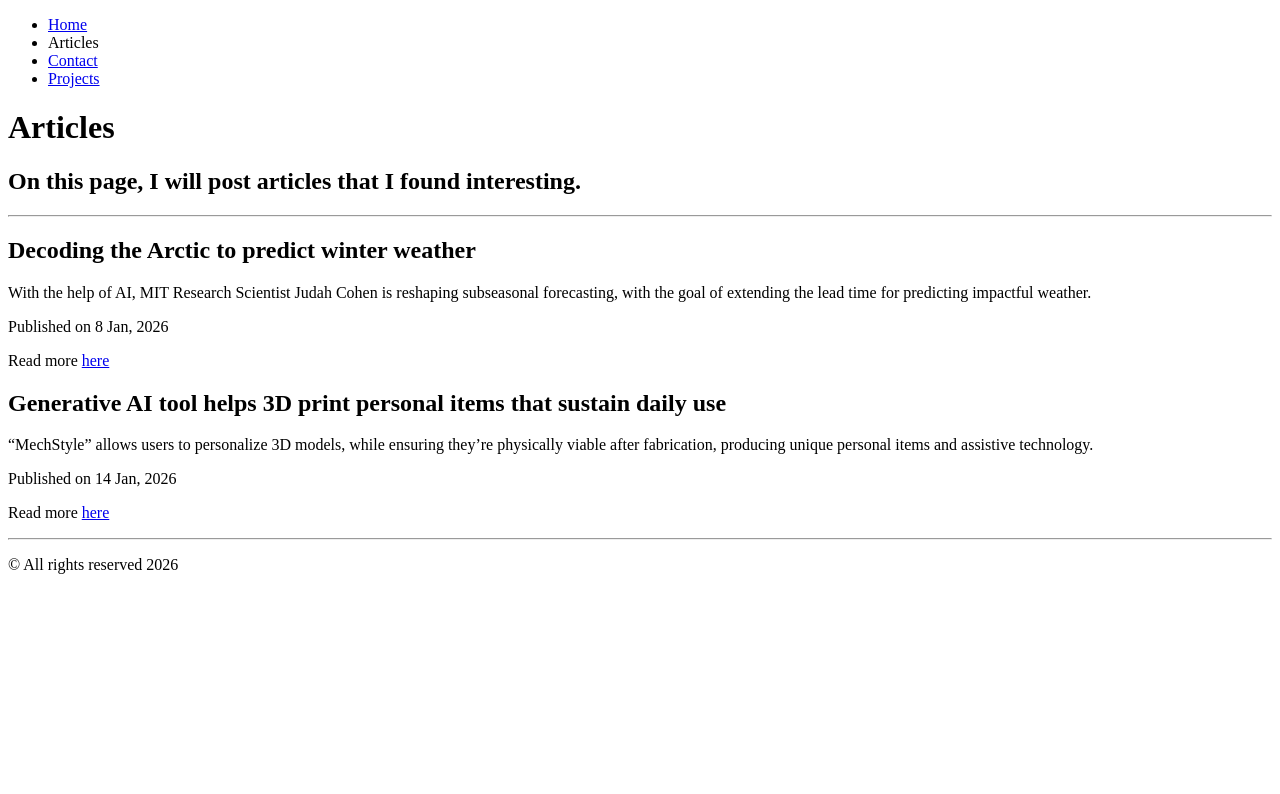
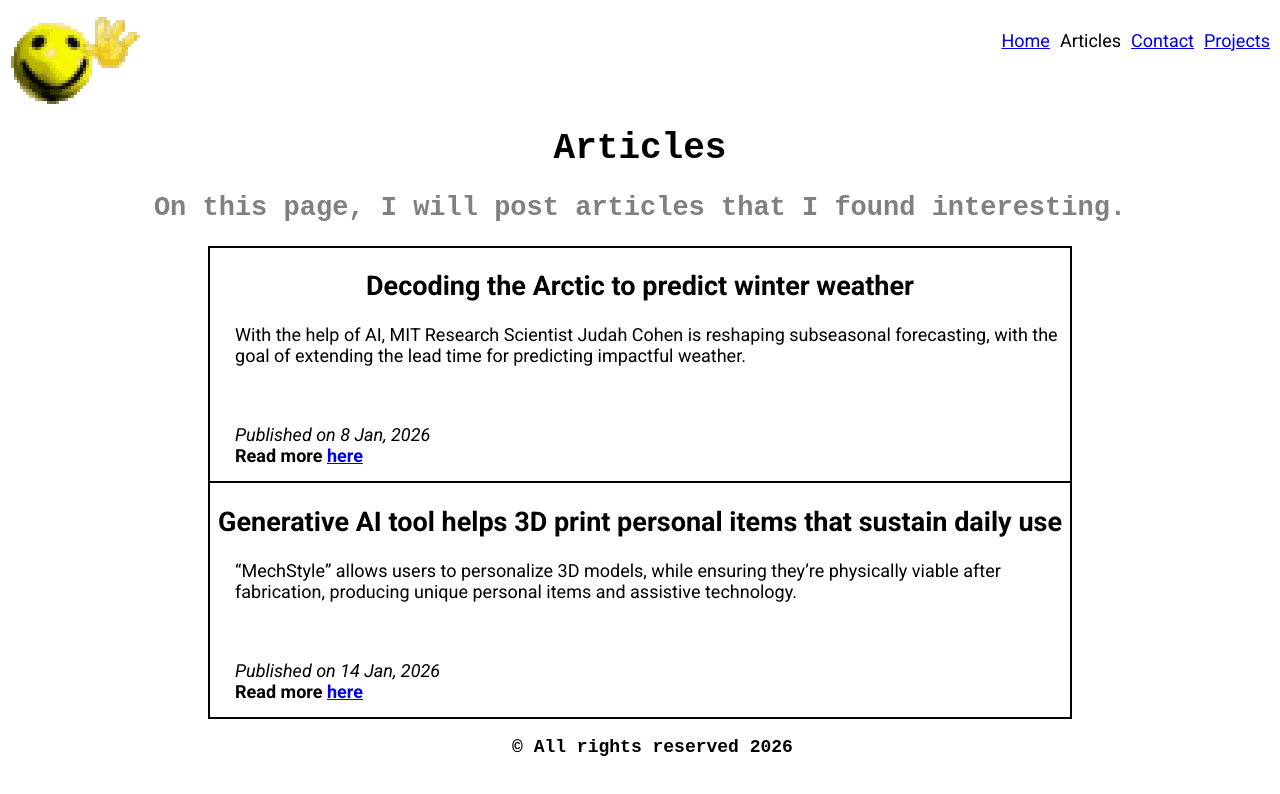
Before and after one commit to DanielTelesdeOliveira/RoadmapSH-Projects, a plain HTML site: page FrontEnd/HTML/Basic-HTML-WebSite/pages/articles.html in a window 1280 px wide. Drawn offline with Linux system fonts and the light colour scheme; a web font is replaced by a local one.

Commit message:
Adjusting the HTML markup, the content, and making progress in the CSS

```diff
--- a/FrontEnd/HTML/Basic-HTML-WebSite/css/form.css
+++ b/FrontEnd/HTML/Basic-HTML-WebSite/css/form.css
@@ -30,11 +30,15 @@ form div{
 .forms input,
 .forms textarea,
 .forms button{
-
     -moz-box-sizing: border-box;
     box-sizing: border-box;
     font-family: "Playwrite NZ Basic", cursive;
+}
 
+
+.forms input,
+.forms textarea{
+    font-family: 'Helvetica', Arial, sans-serif;
 }
 
 .forms textarea{
--- a/FrontEnd/HTML/Basic-HTML-WebSite/css/style.css
+++ b/FrontEnd/HTML/Basic-HTML-WebSite/css/style.css
@@ -1,33 +1,80 @@
+@import url('https://fonts.googleapis.com/css2?family=Playwrite+NZ+Basic:wght@100..400&family=Roboto:ital,wght@0,100..900;1,100..900&display=swap');
+
+body{
+    font-family: 'Roboto';
+    font-size: 18px;
+}
+
+p{
+    padding-left: 25px;
+}
+
+h1,
+h2,
+h3,
+.header h1,
+.header h2{
+    text-align: center;
+    font-family: "Playwrite NZ Basic", cursive;
+}
+
+img{
+    display: flex;
+    justify-self: center;
+    align-self: center;
+}
+
 .menu{
-    display: flex;
+    display: inline-flex;
+
+    justify-content: flex-end;
+    align-items: center;
+
+    position: absolute;
+    top: 30px;
+    right: 0;
+
+    /**display: flex;
     justify-content: space-between;
-    align-items: center;
+    align-items: center;**/
+}
+
+.header img{
+    justify-self: left;
+    width: 150px;
+    height: auto;
 }
 
 
-.cabeçalho li{
+.header li{
     margin-right: 10px;
     font-size: large;
 }
 
 
-.cabeçalho h1,
-.cabeçalho h2{
-    text-align: center;
+.header h1,
+.header h2{
     font-family: 'Courier New', Courier, monospace;
     justify-content: center;
 }
 
-.cabeçalho h2{
+.header h2{
     color: gray;
 }
+
+
 
 .menu ul{
     display: flex;
     list-style-type: none;
-    justify-content: right;
     padding: 0;
     margin: 0;
+
+}
+
+.menu ul li{
+    justify-self: right;
+    align-self: right;
 }
 
 .menu a:hover{
@@ -39,9 +86,95 @@
     height: auto;
 }
 
-.rodape p{
+.footer p{
     text-align: center;
     font-family: 'Courier New', Courier, monospace;
     font-size: large;
     font-weight: bold;
 }
+
+.library,
+.compiler{
+    display: flex;
+    border: 2px solid black;
+    flex-direction: column;
+    max-width: 100ch;
+    justify-self: center;
+    align-self: center;
+}
+
+.library img,
+.compiler img{
+    padding-bottom: 20px;
+    padding-top: 10px;
+    height: 90%;
+    width: 90%;
+}
+
+.library p,
+.compiler p{
+    padding-right: 10px;
+}
+
+.compiler{
+    margin-top: 50px;
+}
+
+.compiler img{
+    height: 100%;
+    width: 95%;
+}
+
+.contacts{
+    display: flex;
+    justify-content: center;
+}
+
+
+.contacts ul{
+    list-style-type: disc;
+    list-style-position: outside;
+}
+
+.contacts li{
+    padding-bottom: 20px;
+    padding-right: 18px;
+}
+
+.contacts li:last-child{
+    padding-bottom: 40px;
+}
+
+
+.article-container{
+    display: flex;
+    flex-direction: column;
+    border: 2px solid black;
+    border-bottom: 0;
+    max-width: 85ch;
+    margin: 0 auto;
+}
+
+.article-info{
+    padding-bottom: auto;
+}
+
+
+.article-info p{
+    margin: 0;
+}
+
+.date{
+    font-style: italic;
+    padding-top: 40px;
+}
+
+.source{
+    font-weight: bold;
+    border-bottom: 2px solid black;
+    padding-bottom: 15px;
+}
+
+.article-container h2{
+    font-family: 'Roboto';
+}
--- a/FrontEnd/HTML/Basic-HTML-WebSite/pages/articles.html
+++ b/FrontEnd/HTML/Basic-HTML-WebSite/pages/articles.html
@@ -7,9 +7,12 @@
     <meta name="author" content="Daniel">
     <title>Articles | HTML Basics</title>
     <link rel="stylesheet" href="../css/style.css">
+    <link rel="icon" href="../assets/icon.ico">
 </head>
 <body>
-    <header>
+    <header class="header">
+        <img src="../assets/logo.gif" alt="icon of the page"/>
+        <div class="menu">
             <nav aria-label="Menu navigation">
                     <ul>
                         <li>
@@ -29,15 +32,14 @@
                         </li>
                     </ul>
             </nav>
-
+        </div>
 
         <h1>Articles</h1>
         <h2>On this page, I will post articles that I found interesting.</h2>
     </header>
 
-    <hr>
-
-    <article>
+    <div class="article-container">
+        <article class="artic-predict">
             <h2>Decoding the Arctic to predict winter weather</h2>
 
             <p>
@@ -45,38 +47,37 @@
                 forecasting, with the goal of extending the lead time for predicting impactful weather.
             </p>
 
-        <p>Published on 8 Jan, 2026</p>
-
-        <p>
+            <div class="article-info">
+                <p class="date">Published on 8 Jan, 2026</p>
+                <p class="source">
                     Read more
                     <a href="https://news.mit.edu/2026/decoding-arctic-to-predict-winter-weather-0108" title="Arctic and weather prediction" target="_blank">
                         here
                     </a>
                 </p>
-
+            </div>
         </article>
 
-        <article>
+        <article class="generative-ai">
             <h2>Generative AI tool helps 3D print personal items that sustain daily use</h2>
 
             <p>
                 “MechStyle” allows users to personalize 3D models, while ensuring they’re physically
                 viable after fabrication, producing unique personal items and assistive technology.
             </p>
-
-        <p>Published on 14 Jan, 2026</p>
-
-        <p>
+            <div class="article-info">
+                <p class="date">Published on 14 Jan, 2026</p>
+                <p class="source">
                     Read more
                     <a href="https://news.mit.edu/2026/genai-tool-helps-3d-print-personal-items-sustain-daily-use-0114" title="AI and 3D print" target="_blank">
                         here
                     </a>
                 </p>
+            </div>
         </article>
+    </div>
 
-    <hr>
-
-    <footer>
+    <footer class="footer">
         <p>&copy All rights reserved 2026</p>
     </footer>
 
```
Also changed, not shown: FrontEnd/HTML/Basic-HTML-WebSite/pages/contact.html (+12 -11 lines), FrontEnd/HTML/Basic-HTML-WebSite/pages/index.html (+5 -9 lines), FrontEnd/HTML/Basic-HTML-WebSite/pages/projects.html (+15 -11 lines). Lines whose indentation alone changed are shown as unchanged.
